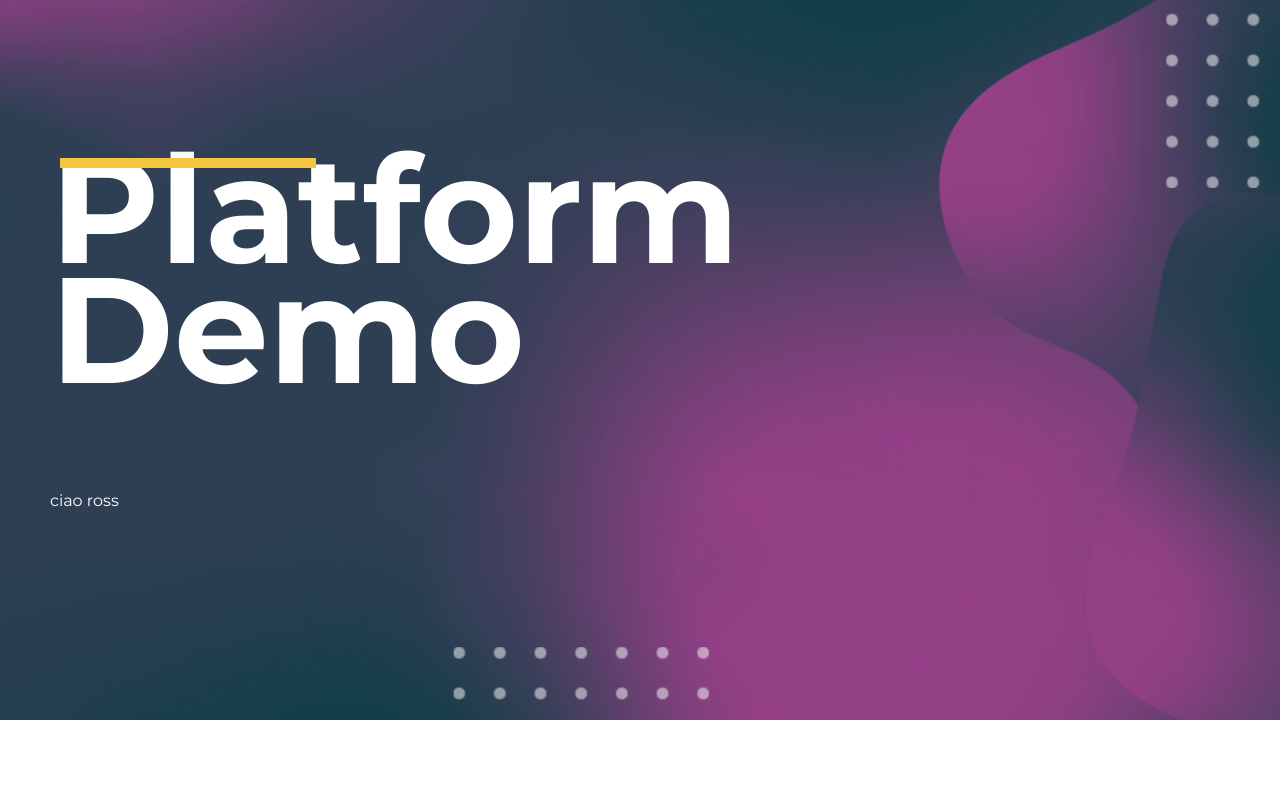
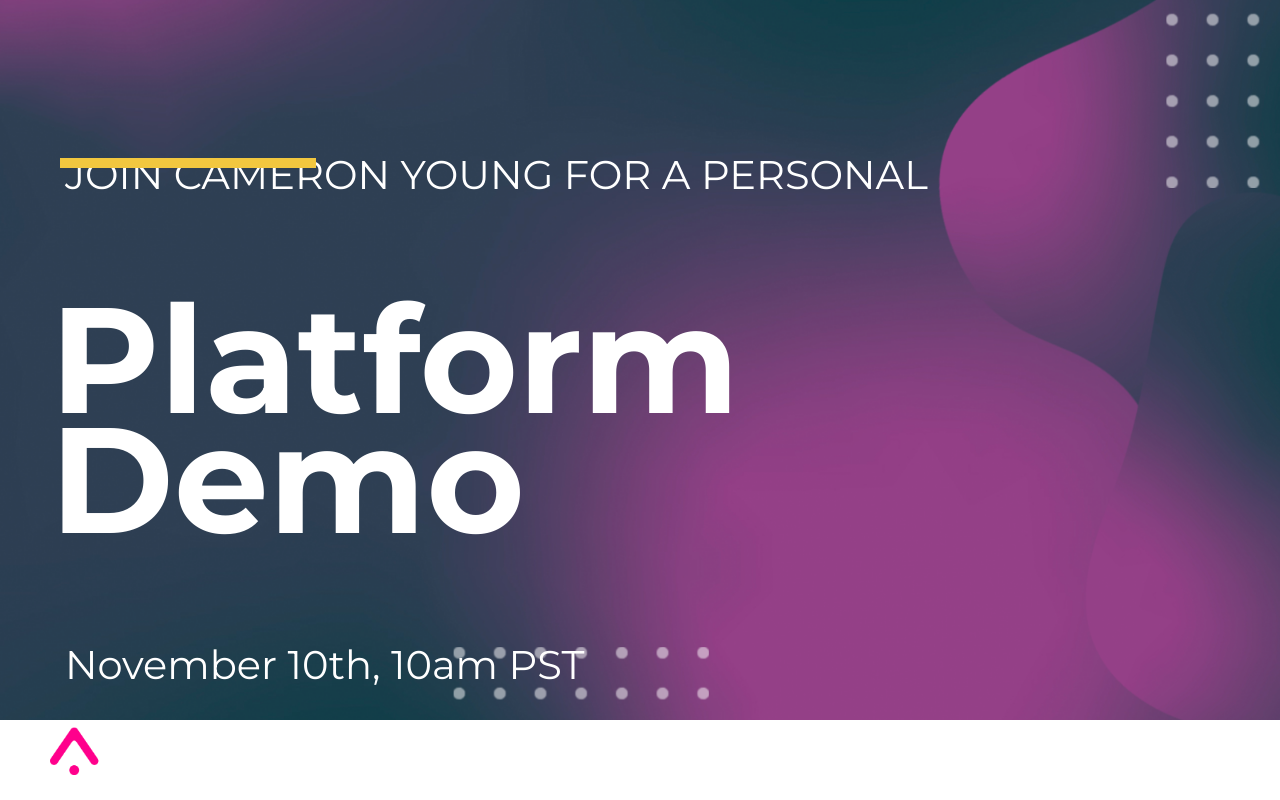
Before and after one commit to chiaradimartinotrifecta/Arize-project2, a plain HTML site: page index.html in a window 1280 px wide. Drawn offline with Linux system fonts and the light colour scheme.

Commit message:
text body

```diff
--- a/index.html
+++ b/index.html
@@ -23,12 +23,14 @@
   <body>
     <div class="canvas">
       <hr />
+
+      <h2><span>Join Cameron Young for a personal</span></h2>
       <h1>
         Platform <br />
         Demo
       </h1>
-      <p>ciao ross</p>
-
+      <h2>November 10th, 10am <span>pst</span></h2>
+      <img src="images/arize white.png" alt="arize logo" style="width: 200px" />
       <script src="" async defer></script>
     </div>
   </body>
```
